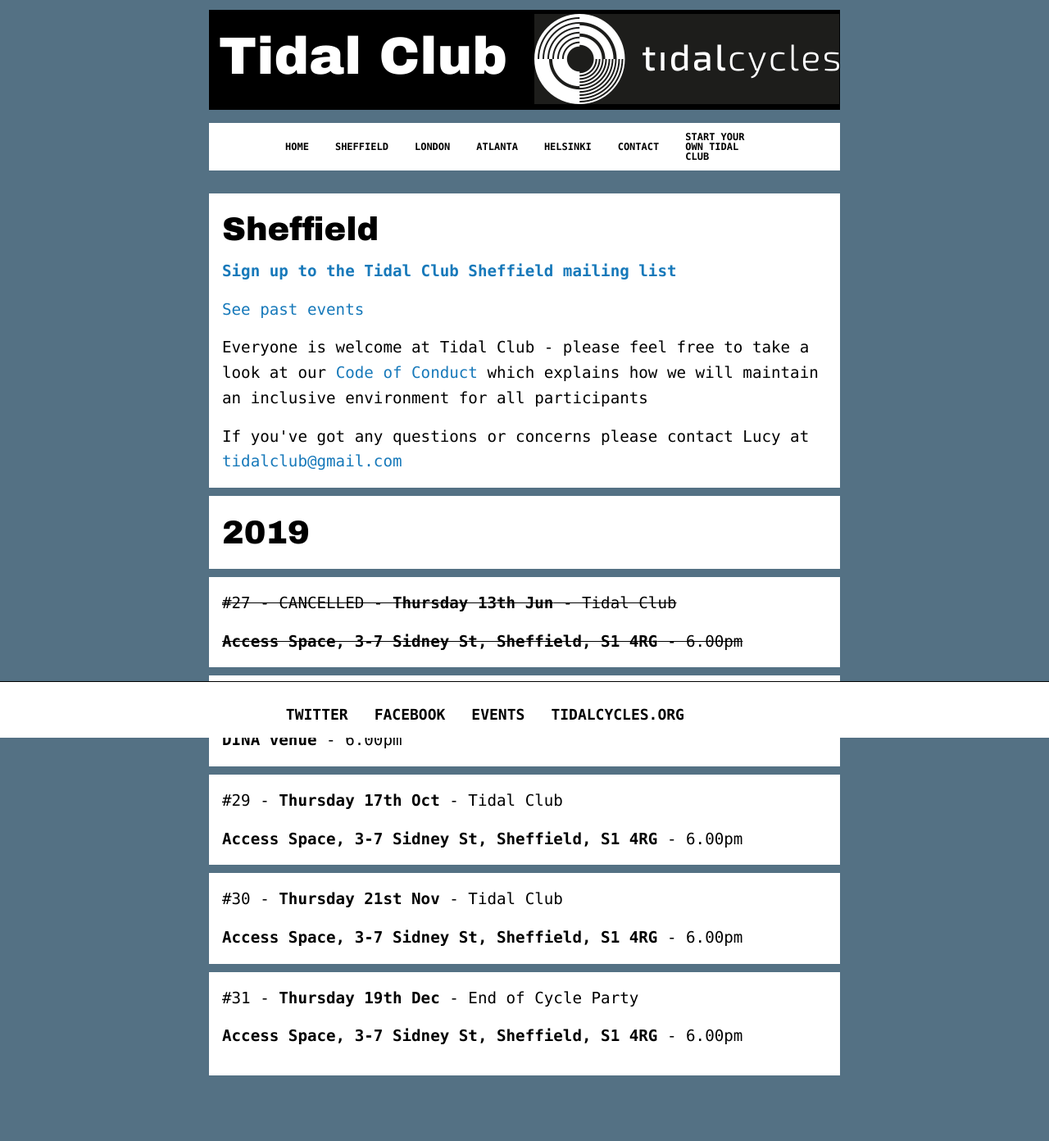
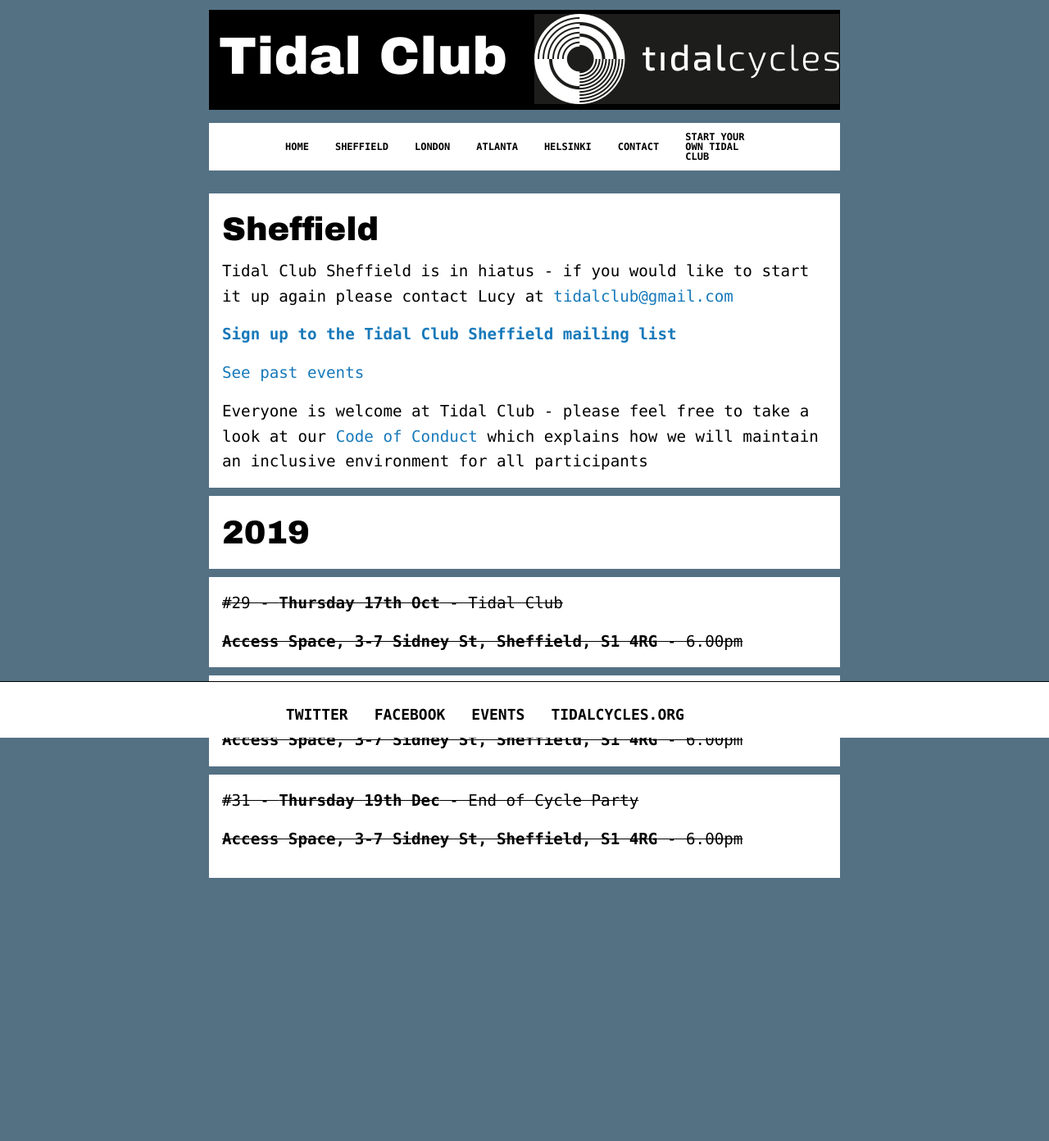
Before and after one commit to tidalclub/tidalclub.github.io, a Jekyll site: the page built from sheffield.html, in a window 1280 px wide. Shown: the whole page at 82% size. Built offline with Jekyll 4.4.1, drawn with Linux system fonts in a browser that asks for light colours; nearby versions of some CDN libraries; comment, search, counter and statistics services are not loaded; after the commit the page ends 1151 px from its top, so only the background shows below that.

Commit message:
Update sheffield.html

```diff
--- a/sheffield.html
+++ b/sheffield.html
@@ -3,23 +3,17 @@
 title: Tidal Club
 ---
 			<h1>Sheffield</h1>
+			<p>Tidal Club Sheffield is in hiatus - if you would like to start it up again please contact Lucy at <a href="mailto:tidalclub@gmail.com">tidalclub@gmail.com</a></p>
 			<p><strong><a href="http://eepurl.com/cVDvbj" target="_blank">Sign up to the Tidal Club Sheffield mailing list</a></strong></p>
 			<p><a href="https://tidalclub.github.io/sheffield_archive.html">See past events</a></p>
 			<p>Everyone is welcome at Tidal Club - please feel free to take a look at our <a href="https://docs.google.com/document/d/1lKHS-tbKSSrF364Psk4JyRacrYEcGKDJXvLB9EkqnOs/edit?usp=sharing" target="_blank">Code of Conduct</a> which explains how we will maintain an inclusive environment for all participants</a></p>
-			<p>If you've got any questions or concerns please contact Lucy at <a href="mailto:tidalclub@gmail.com">tidalclub@gmail.com</a></p>
+
 
 			<hr>
 			<h1>2019</h1>
 
-<hr>
-<p><del>#27 - CANCELLED - <strong>Thursday 13th Jun</strong> - Tidal Club</del></p>
-<p><del><strong>Access Space, 3-7 Sidney St, Sheffield, S1 4RG</strong> - 6.00pm</del></p>
 
-<hr>
-<p>#28 - <strong>Tuesday 23rd Jul</strong> - Tidal Club</p>
-<p><strong>DINA venue</strong> - 6.00pm</p>
-
-<hr>
+<del><hr>
 <p>#29 - <strong>Thursday 17th Oct</strong> - Tidal Club</p>
 <p><strong>Access Space, 3-7 Sidney St, Sheffield, S1 4RG</strong> - 6.00pm</p>
 
@@ -29,4 +23,4 @@
 
 <hr>
 <p>#31 - <strong>Thursday 19th Dec</strong> - End of Cycle Party</p>
-<p><strong>Access Space, 3-7 Sidney St, Sheffield, S1 4RG</strong> - 6.00pm</p>
+	<p><strong>Access Space, 3-7 Sidney St, Sheffield, S1 4RG</strong> - 6.00pm</p></del>
```
